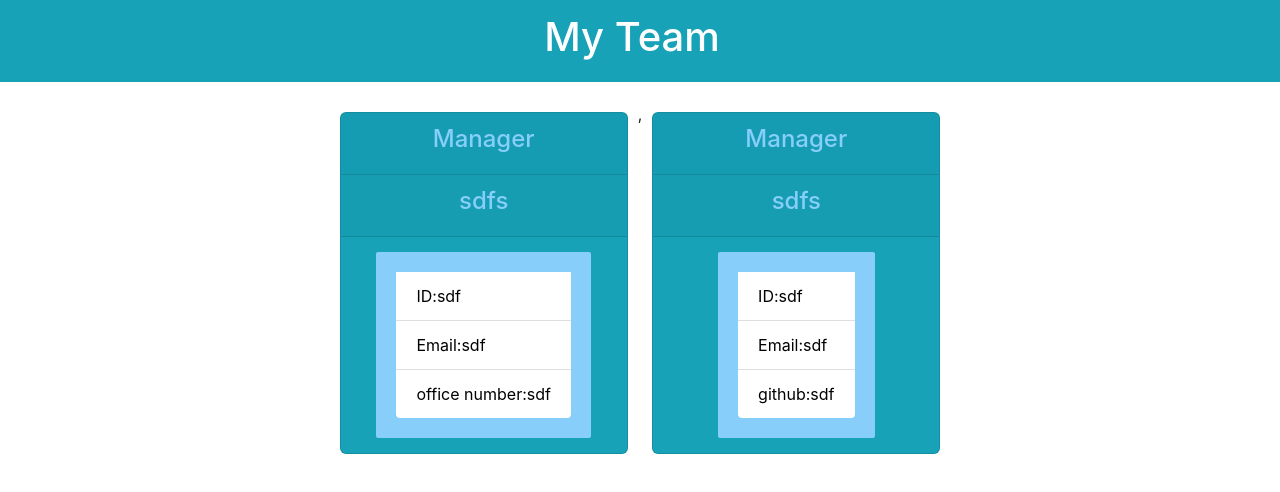
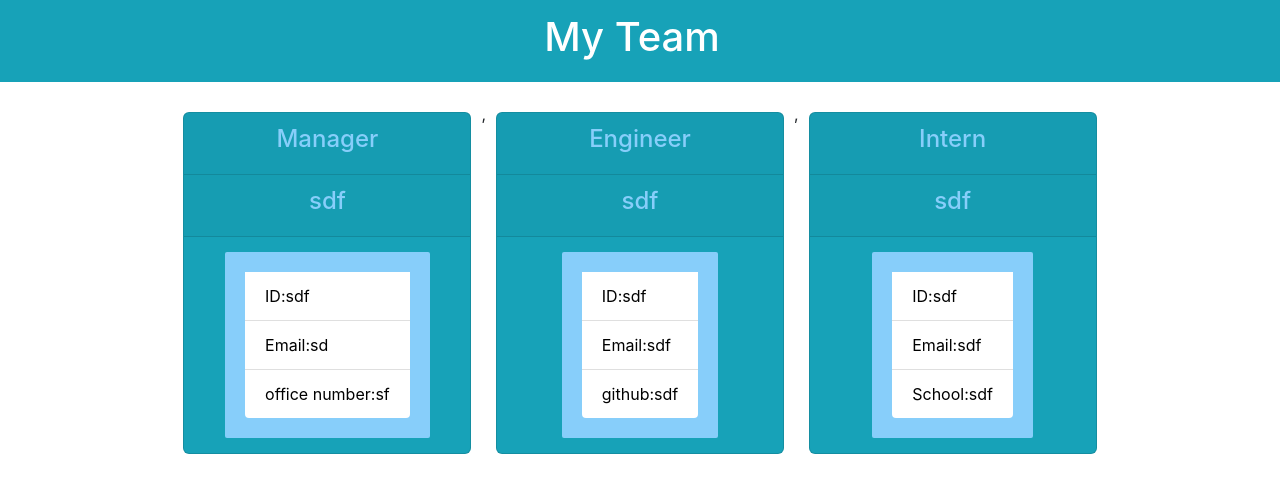
Before and after one commit to johnbatista1223/profile-generator, a website: page renderedTemplate.html in a window 1280 px wide. Drawn offline with nearby package versions, Linux system fonts and the light colour scheme.

Commit message:
updating engineer .test

```diff
--- a/renderedTemplate.html
+++ b/renderedTemplate.html
@@ -51,28 +51,43 @@
   </div>
 
   <div class="col card-header">
-  <h4>sdfs</h4>
+  <h4>sdf</h4>
   </div>
 
   <ul class="list-group list-group-flush text">
   <li class="list-group-item">ID:sdf</li>
-  <li class="list-group-item">Email:sdf </li>
-  <li class="list-group-item"> office number:sdf </li>
+  <li class="list-group-item">Email:sd </li>
+  <li class="list-group-item"> office number:sf </li>
   </ul>
 
   </div>,<div class="card  bg-info justify-content-center align-items-center" style="width: 18rem;">
     <div class="col card-header">
-    <h4>Manager</h4>
+    <h4>Engineer</h4>
     </div>
 
   <div class="col card-header">
-  <h4>sdfs</h4>
+  <h4>sdf</h4>
   </div>
 
   <ul class="list-group list-group-flush text">
   <li class="list-group-item">ID:sdf</li>
   <li class="list-group-item">Email:sdf </li>
   <li class="list-group-item"> github:sdf </li>
+  </ul>
+
+  </div>,<div class="card  bg-info justify-content-center align-items-center" style="width: 18rem;">
+  <div class="col card-header">
+  <h4>Intern</h4>
+  </div>
+
+  <div class="col card-header">
+  <h4>sdf</h4>
+  </div>
+
+  <ul class="list-group list-group-flush text">
+  <li class="list-group-item">ID:sdf</li>
+  <li class="list-group-item">Email:sdf </li>
+  <li class="list-group-item"> School:sdf </li>
   </ul>
 
   </div>
```
Also changed, not shown: __test__/employee.test.js (added, +48 -0 lines), __test__/engineer.test.js (added, +18 -0 lines), index.js (+4 -12 lines), README.md, __test__/intern.test.js (added), __test__/manager.test.js (added), test.js/manager.test.js (deleted).
